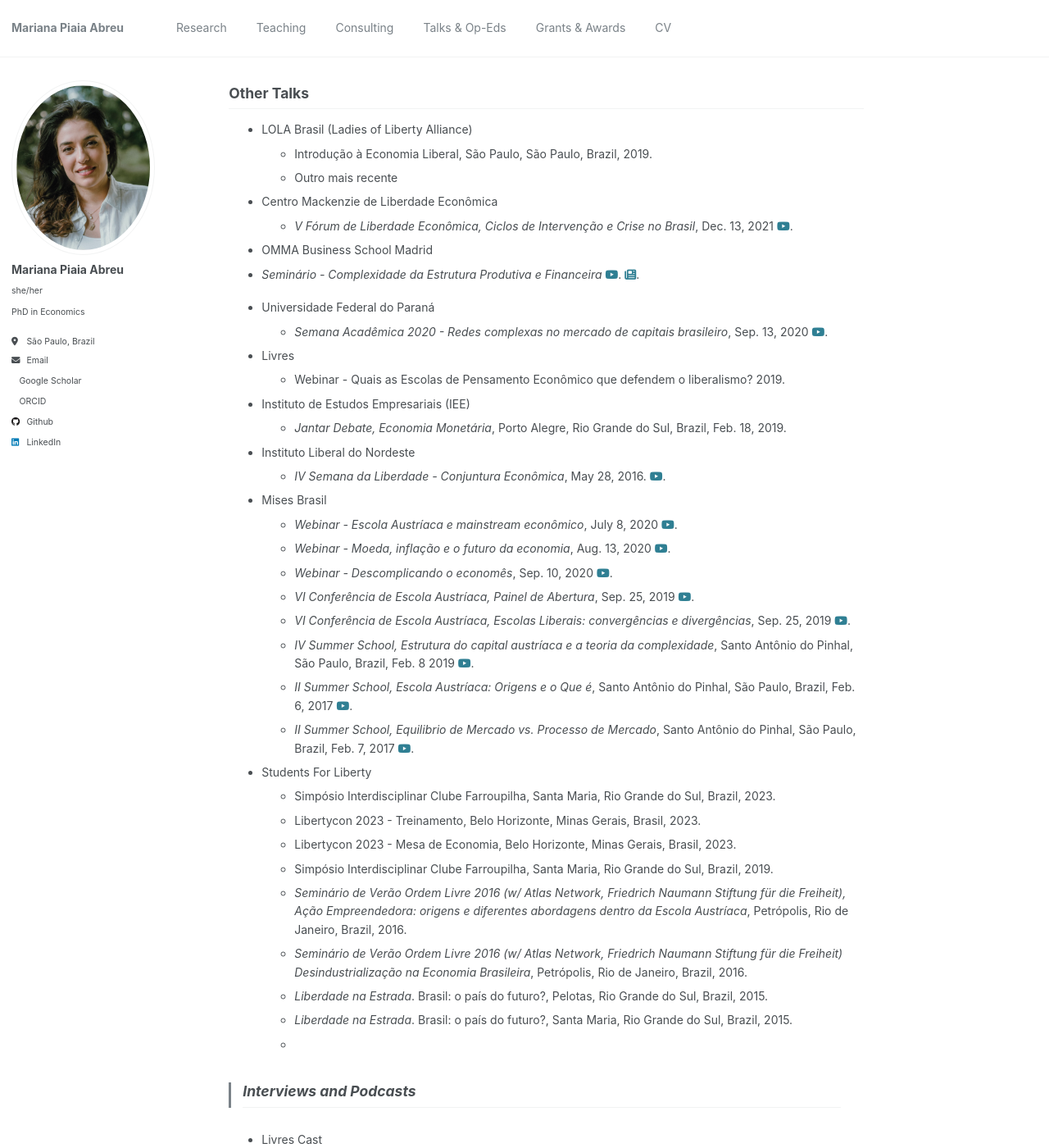
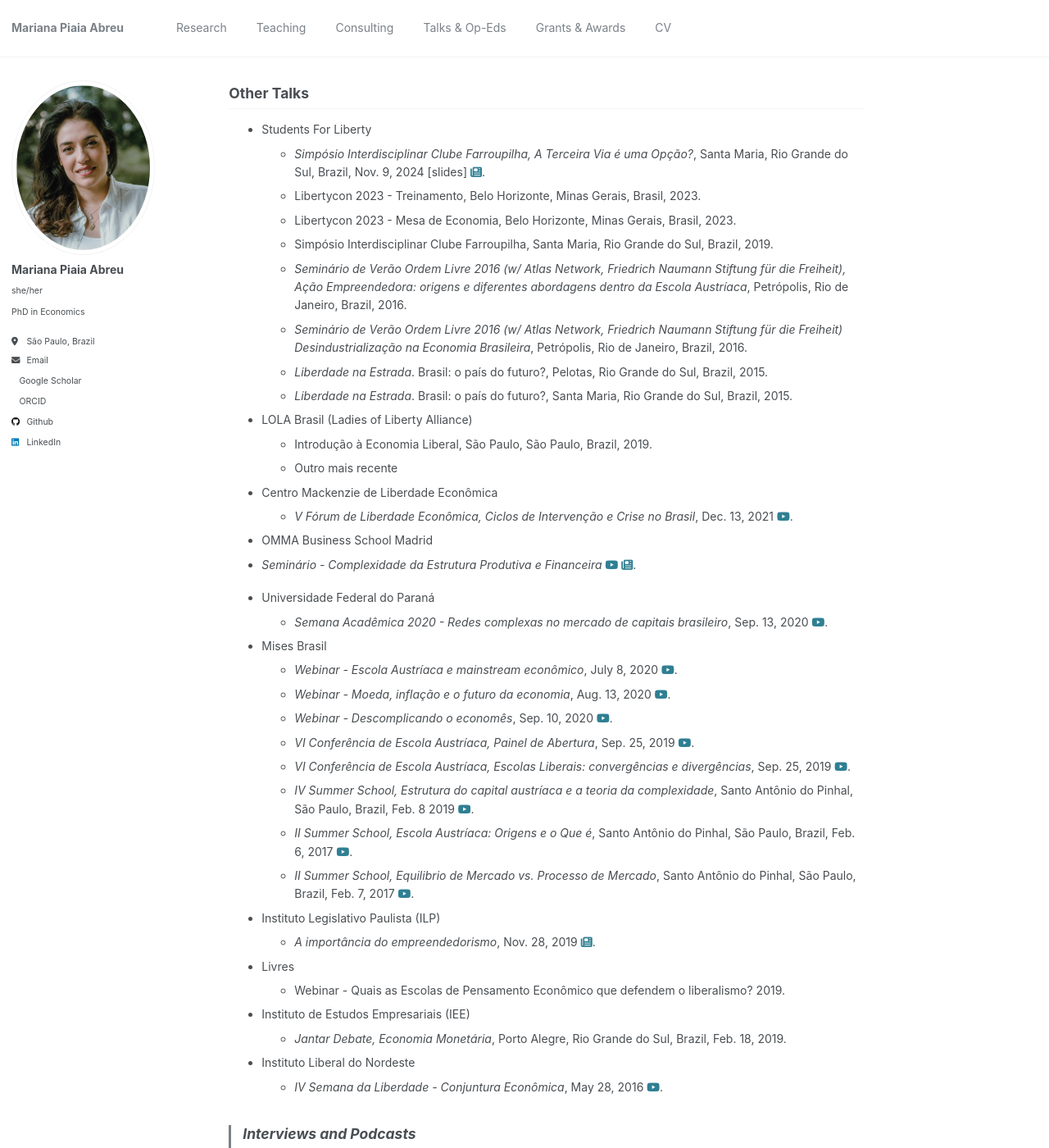
Before and after one commit to piaiaabreu/piaiaabreu.github.io, a Jekyll site: the page built from _pages/talks.md, in a window 1280 px wide and 1400 px high, scrolled down 763 px. Shown: the whole window at 82% size. Built offline with Jekyll 4.4.1, drawn with Linux system fonts in a browser that asks for light colours; a style sheet for code colours, icons or effects is not loaded; part of the change alters nothing that is shown.

Commit message:
Update talks.md

```diff
--- a/_pages/talks.md
+++ b/_pages/talks.md
@@ -32,6 +32,18 @@ redirect_from:
 
 ## Other Talks
 
+* Students For Liberty
+  * _Simpósio Interdisciplinar Clube Farroupilha, A Terceira Via é uma Opção?_,  Santa Maria, Rio Grande do Sul, Brazil, Nov. 9, 2024 [slides]
+  <a href="https://clubefarroupilha.com.br/sif/#ingressos" target="_blank" title="Newspaper Article"><i class="fas fa-newspaper"></i></a>.
+  * Libertycon 2023 - Treinamento, Belo Horizonte, Minas Gerais, Brasil, 2023.
+  * Libertycon 2023 - Mesa de Economia, Belo Horizonte, Minas Gerais, Brasil, 2023.
+  * Simpósio Interdisciplinar Clube Farroupilha, Santa Maria, Rio Grande do Sul, Brazil, 2019.
+  * _Seminário de Verão Ordem Livre 2016 (w/ Atlas Network, Friedrich Naumann Stiftung für die Freiheit), Ação Empreendedora: origens e diferentes abordagens dentro da Escola Austríaca_, Petrópolis, Rio de Janeiro, Brazil, 2016.
+  * _Seminário de Verão Ordem Livre 2016 (w/ Atlas Network, Friedrich Naumann Stiftung für die Freiheit) Desindustrialização na Economia Brasileira_, Petrópolis, Rio de Janeiro, Brazil, 2016.
+  * _Liberdade na Estrada_. Brasil: o país do futuro?, Pelotas, Rio Grande do Sul, Brazil, 2015.
+  * _Liberdade na Estrada_. Brasil: o país do futuro?, Santa Maria, Rio Grande do Sul, Brazil, 2015.
+
+
 * LOLA Brasil (Ladies of Liberty Alliance)
   * Introdução à Economia Liberal, São Paulo, São Paulo, Brazil, 2019.
   * Outro mais recente
@@ -42,22 +54,12 @@ redirect_from:
 
 *  OMMA Business School Madrid
   * _Seminário - Complexidade da Estrutura Produtiva e Financeira_
-  <a href=" https://youtu.be/otrpWJ2GFZM?si=BZJM8B01LETugiOo" target="_blank" title="YouTube"><i class="fab fa-youtube"></i></a>.
+  <a href=" https://youtu.be/otrpWJ2GFZM?si=BZJM8B01LETugiOo" target="_blank" title="YouTube"><i class="fab fa-youtube"></i></a>
   <a href="https://omma.edu.es/seminario-sobre-economia-da-complexidade-com-o-prof-mariana-piaia/" target="_blank" title="Newspaper Article"><i class="fas fa-newspaper"></i></a>.
 
 * Universidade Federal do Paraná
   * _Semana Acadêmica 2020 - Redes complexas no mercado de capitais brasileiro_, Sep. 13, 2020
   <a href="https://www.youtube.com/live/sMzDso8iPuY?si=JSNBJn2mXFrqrLMw" target="_blank" title="YouTube"><i class="fab fa-youtube"></i></a>.
-
-* Livres
-  * Webinar - Quais as Escolas de Pensamento Econômico que defendem o liberalismo? 2019.
-
-* Instituto de Estudos Empresariais (IEE)
-  * _Jantar Debate, Economia Monetária_, Porto Alegre, Rio Grande do Sul, Brazil, Feb. 18, 2019.
-
-* Instituto Liberal do Nordeste
-  * _IV Semana da Liberdade - Conjuntura Econômica_, May 28, 2016.
-   <a href=" https://youtu.be/rxwvMzuUVVw?si=Qouv0MdUAjic1wog" target="_blank" title="YouTube"><i class="fab fa-youtube"></i></a>.
 
 * Mises Brasil
   * _Webinar - Escola Austríaca e mainstream econômico_, July 8, 2020
@@ -77,17 +79,20 @@ redirect_from:
   * _II Summer School, Equilibrio de Mercado vs. Processo de Mercado_, Santo Antônio do Pinhal, São Paulo, Brazil, Feb. 7, 2017
   <a href="https://youtu.be/u1d268PxTjU?si=7IXXBnUWkMsnApWh" target="_blank" title="YouTube"><i class="fab fa-youtube"></i></a>.
 
+* Instituto Legislativo Paulista (ILP)
+  * _A importância do empreendedorismo_, Nov. 28, 2019
+  <a href="https://www.al.sp.gov.br/ilp/cursos-eventos/detalheAtividade.jsp?id=5585" target="_blank" title="Newspaper Article"><i class="fas fa-newspaper"></i></a>.
 
-* Students For Liberty
-  * Simpósio Interdisciplinar Clube Farroupilha, Santa Maria, Rio Grande do Sul, Brazil, 2023.
-  * Libertycon 2023 - Treinamento, Belo Horizonte, Minas Gerais, Brasil, 2023.
-  * Libertycon 2023 - Mesa de Economia, Belo Horizonte, Minas Gerais, Brasil, 2023.
-  * Simpósio Interdisciplinar Clube Farroupilha, Santa Maria, Rio Grande do Sul, Brazil, 2019.
-  * _Seminário de Verão Ordem Livre 2016 (w/ Atlas Network, Friedrich Naumann Stiftung für die Freiheit), Ação Empreendedora: origens e diferentes abordagens dentro da Escola Austríaca_, Petrópolis, Rio de Janeiro, Brazil, 2016.
-  * _Seminário de Verão Ordem Livre 2016 (w/ Atlas Network, Friedrich Naumann Stiftung für die Freiheit) Desindustrialização na Economia Brasileira_, Petrópolis, Rio de Janeiro, Brazil, 2016.
-  * _Liberdade na Estrada_. Brasil: o país do futuro?, Pelotas, Rio Grande do Sul, Brazil, 2015.
-  * _Liberdade na Estrada_. Brasil: o país do futuro?, Santa Maria, Rio Grande do Sul, Brazil, 2015.
-  *
+* Livres
+  * Webinar - Quais as Escolas de Pensamento Econômico que defendem o liberalismo? 2019.
+
+* Instituto de Estudos Empresariais (IEE)
+  * _Jantar Debate, Economia Monetária_, Porto Alegre, Rio Grande do Sul, Brazil, Feb. 18, 2019.
+
+* Instituto Liberal do Nordeste
+  * _IV Semana da Liberdade - Conjuntura Econômica_, May 28, 2016
+   <a href=" https://youtu.be/rxwvMzuUVVw?si=Qouv0MdUAjic1wog" target="_blank" title="YouTube"><i class="fab fa-youtube"></i></a>.
+
 
 > ## Interviews and Podcasts
 
```
